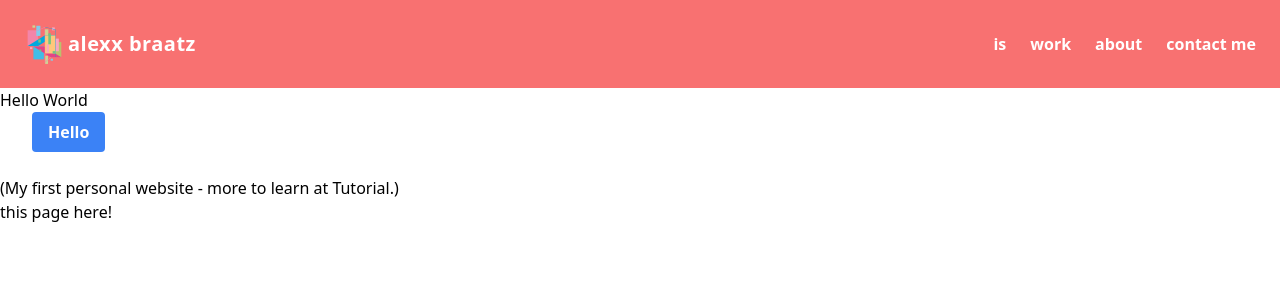
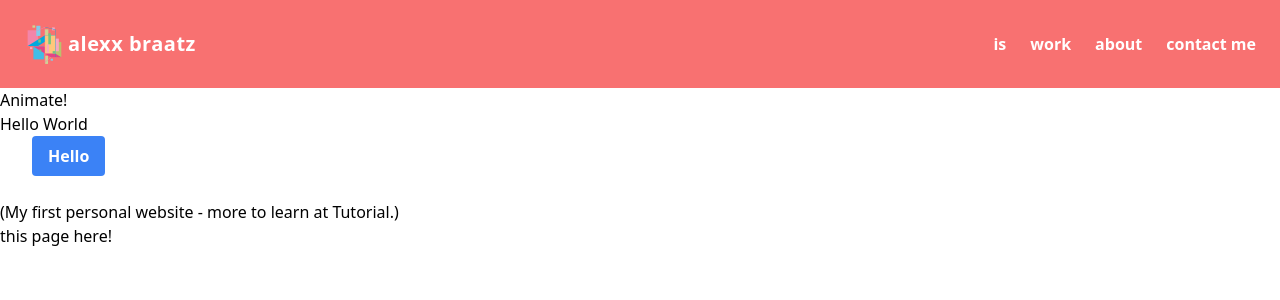
Before and after one commit to alexbraatz/home_base, a Next.js app: page / in a window 1280 px wide. Shown: the top 300 px of the page. Built offline with nearby package versions, Linux system fonts and the light colour scheme.

Commit message:
add body component

```diff
--- /dev/null
+++ b/components/Body.js
@@ -0,0 +1,7 @@
+export const Body = () => {
+  return (
+	  <>
+	  	<p>Animate!</p>
+	  </>
+  )
+}
--- a/package.json
+++ b/package.json
@@ -11,6 +11,7 @@
     "classnames": "^2.2.6",
     "css-what": "^5.0.1",
     "date-fns": "^2.21.3",
+    "framer-motion": "^4.1.17",
     "gasp": "^0.0.2",
     "gray-matter": "^4.0.3",
     "next": "^10.0.0",
--- a/pages/index.js
+++ b/pages/index.js
@@ -1,6 +1,7 @@
 import Head from 'next/head'
 import Link from 'next/link'
 import { Navbar } from '../components/Navbar.js'
+import { Body } from '../components/Body.js'
 import Layout, { siteTitle } from '../components/layout'
 import ustilStyles from '../styles/utils.module.css'
 import Date from '../components/date'
@@ -32,6 +33,7 @@ export default function Home() {
       </Head>
 
       <Navbar />
+      <Body />
       <div>Hello World</div>
 
       <div className="container">
```
Also changed, not shown: 1 other file (tests, documents, lock files or other folders).
